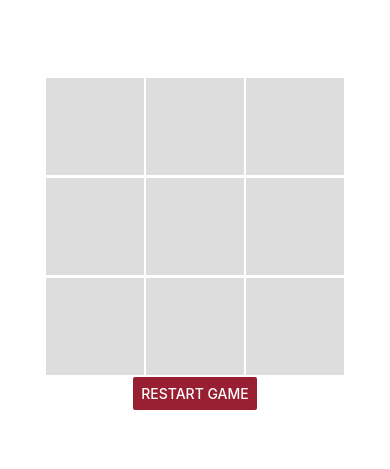
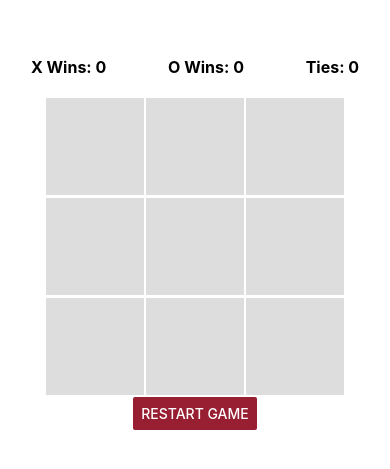
Before and after one commit to Erick-Pairault/AwesomeProject, a React Native app: screen / in a window 390 px wide. Shown: the part 169-638 px from the top of the page. Built offline with nearby package versions, Linux system fonts and the light colour scheme.

Commit message:
Add score board

```diff
--- a/App.js
+++ b/App.js
@@ -5,17 +5,16 @@ const GameBoard = () => {
   const [board, setBoard] = useState(Array(9).fill(null));
   const [currentPlayer, setCurrentPlayer] = useState('X');
   const [gameOver, setGameOver] = useState(false);
+  const [scores, setScores] = useState({ X: 0, O: 0, Ties: 0 });
 
   const handlePress = (index) => {
     if (board[index] || gameOver) {
       Alert.alert('Invalid move!', 'This spot is already taken or the game is over.');
       return;
     }
-
     const newBoard = [...board];
     newBoard[index] = currentPlayer;
     setBoard(newBoard);
-
     setCurrentPlayer(currentPlayer === 'X' ? 'O' : 'X');
   };
 
@@ -30,14 +29,12 @@ const GameBoard = () => {
       [0, 4, 8],
       [2, 4, 6],
     ];
-
     for (let i = 0; i < lines.length; i++) {
       const [a, b, c] = lines[i];
       if (squares[a] && squares[a] === squares[b] && squares[a] === squares[c]) {
         return squares[a];
       }
     }
-
     return null;
   };
 
@@ -51,22 +48,25 @@ const GameBoard = () => {
     const winner = checkForWinner(board);
     if (winner) {
       Alert.alert(`Player ${winner} has won!`);
+      setScores((prevScores) => ({ ...prevScores, [winner]: prevScores[winner] + 1 }));
       setGameOver(true);
     } else if (!board.includes(null)) {
       Alert.alert("It's a tie!");
+      setScores((prevScores) => ({ ...prevScores, Ties: prevScores.Ties + 1 }));
       setGameOver(true);
     }
   }, [board]);
 
   return (
     <View style={styles.container}>
+      <View style={styles.scoreboard}>
+        <Text style={styles.scoreText}>X Wins: {scores.X}</Text>
+        <Text style={styles.scoreText}>O Wins: {scores.O}</Text>
+        <Text style={styles.scoreText}>Ties: {scores.Ties}</Text>
+      </View>
       <View style={styles.board}>
         {board.map((cell, index) => (
-          <TouchableOpacity
-            key={index}
-            style={styles.cell}
-            onPress={() => handlePress(index)}
-          >
+          <TouchableOpacity key={index} style={styles.cell} onPress={() => handlePress(index)}>
             <Text style={styles.cellText}>{cell}</Text>
           </TouchableOpacity>
         ))}
@@ -82,7 +82,17 @@ const styles = StyleSheet.create({
     backgroundColor: '#fff',
     alignItems: 'center',
     justifyContent: 'center',
-    paddingBottom: 20, // Add some padding at the bottom for the button
+    paddingBottom: 20,
+  },
+  scoreboard: {
+    flexDirection: 'row',
+    justifyContent: 'space-around',
+    width: '100%',
+    marginBottom: 20,
+  },
+  scoreText: {
+    fontSize: 16,
+    fontWeight: 'bold',
   },
   board: {
     width: 300,
```
